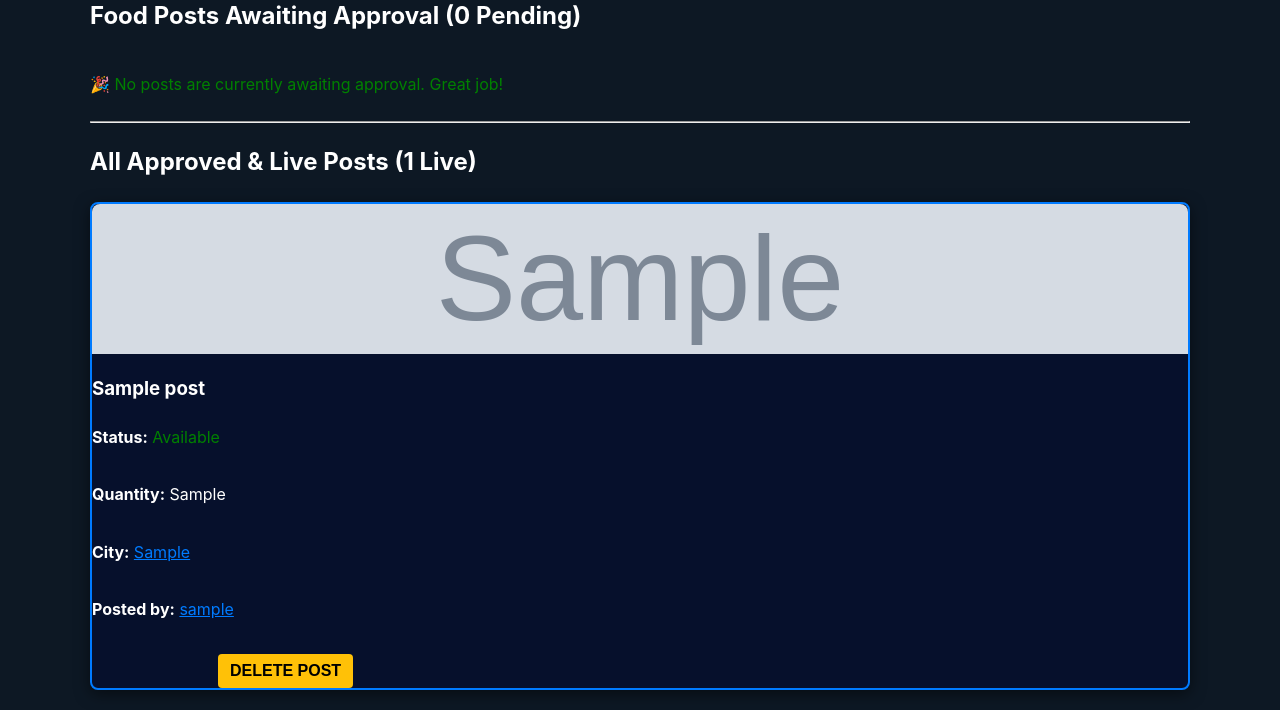
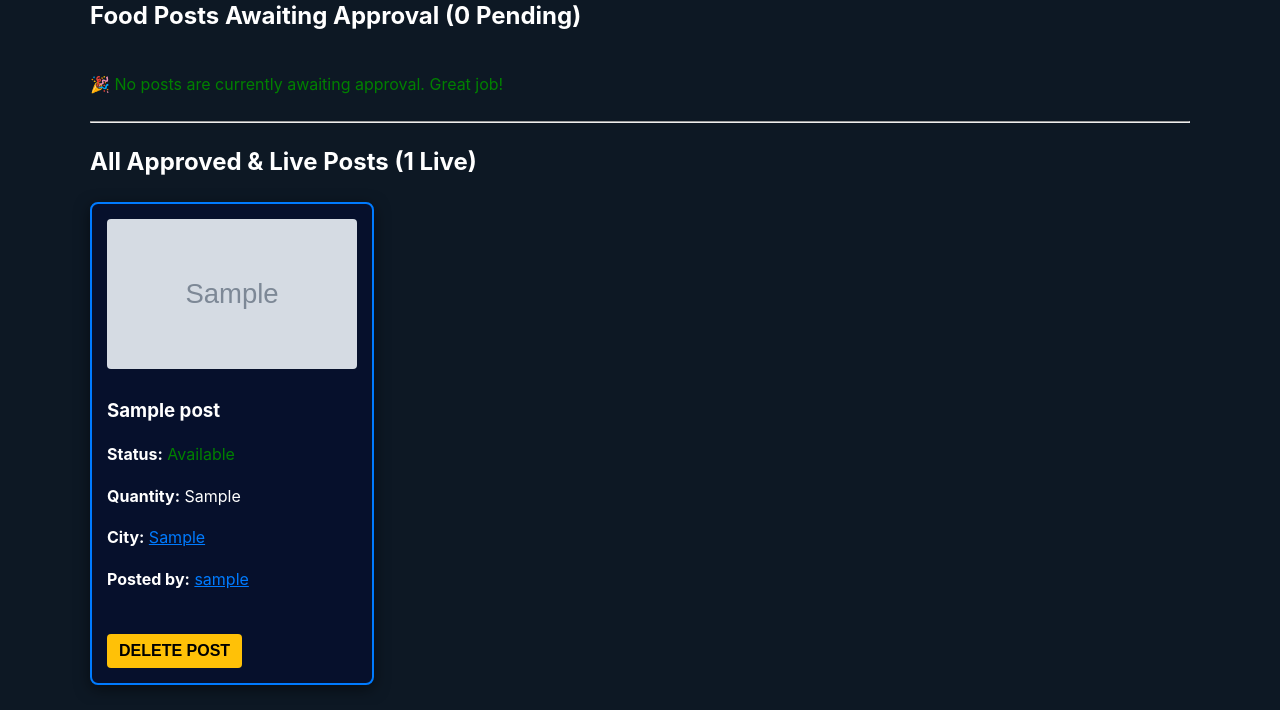
Before and after one commit to AshayKarnavat/leftoverlink, a Flask app: page /dashboard in a window 1280 px wide. Shown: the part 217-927 px from the top of the page. After the commit the page ends 903 px from the top, so only its background shows below. Run offline with Flask 3, Linux system fonts and the light colour scheme; a user stored in the database is signed in; tables that the repository leaves empty hold one stand-in row (values such as "Sample post"); grey boxes marked "Sample" are stand-in pictures.

Commit message:
Update styles.css

```diff
--- a/backend/static/css/styles.css
+++ b/backend/static/css/styles.css
@@ -158,19 +157,11 @@ a.button:hover,
 }
 
 /* --- Post Cards --- */
-/* The .post-container must be outside the main .container div in the HTML
-   if you want true edge-to-edge full width. This CSS makes it work
-   within a wide wrapper.
-*/
 .post-container {
     display: flex;
     flex-wrap: wrap;
     gap: 20px;
     margin-top: 20px;
-    /* Use negative margins to pull the content out to the viewport edges */
-    margin-left: -20px;
-    margin-right: -20px;
-    padding: 0 20px; /* Add padding back inside the container */
 }
 
 a.post-card-link {
@@ -179,24 +170,14 @@ a.post-card-link {
 }
 
 .post-card {
-    background: #06102c;
+    background: #06102c; /* Updated card background */
     border: 1px solid #DDDDDD;
     border-radius: 8px;
-    padding: 0; /* No padding on the card itself */
+    padding: 15px;
+    width: 250px;
     box-shadow: 0 4px 15px rgba(0,0,0,0.5);
     transition: transform 0.2s, box-shadow 0.2s;
     color: #FFFFFF;
-
-    /* CORE FLEXBOX FOR ALIGNMENT */
-    display: flex;
-    flex-direction: column;
-
-    /* 4-COLUMN WIDTH LOGIC (Responsive) */
-    flex-grow: 1;
-    flex-shrink: 0;
-    width: calc(25% - 20px); /* 4 columns minus the gap */
-    box-sizing: border-box;
-    min-width: 200px;
 }
 
 .post-card:hover {
@@ -208,22 +189,13 @@ a.post-card-link {
     width: 100%;
     height: 180px;
     object-fit: cover;
-    border-radius: 8px 8px 0 0;
-}
-
-/* CRUCIAL: Card Body for Uniform Vertical Alignment */
-.card-body {
-    padding: 15px; /* Applies internal padding */
-    flex-grow: 1; /* FORCES this section to fill all remaining vertical space */
-    display: flex;
-    flex-direction: column;
-    justify-content: space-between; /* Keeps bottom elements (like links) aligned */
+    border-radius: 4px;
 }
 
 .post-card h3 {
     margin-top: 10px;
     margin-bottom: 5px;
-    color: #FFFFFF;
+    color: #FFFFFF; /* White headings */
 }
 
 .post-card p,
```
Also changed, not shown: other parts of backend/static/css/styles.css (+13 -47 lines).
